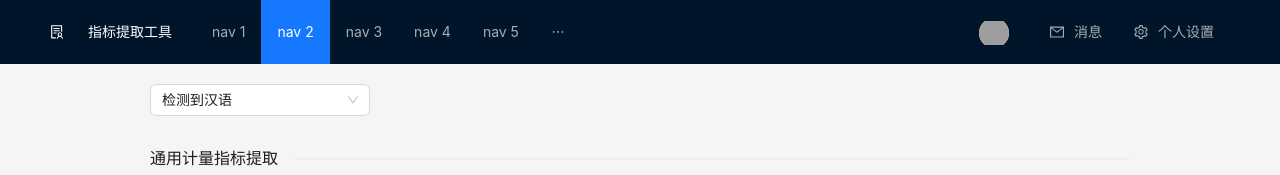
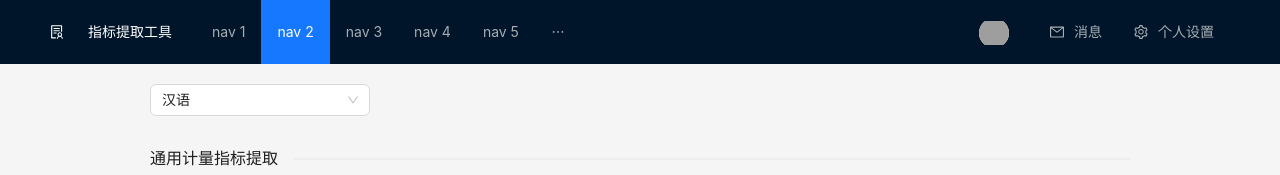
Before and after one commit to tomato-wu/indicator-extraction-tool, a React (Create React App) app: page /#/ in a window 1280 px wide. Shown: the top 175 px of the page. Built offline with nearby package versions, Linux system fonts and the light colour scheme; grey boxes are pictures that could not be loaded.

Commit message:
feat:语种识别功能完整

```diff
--- a/src/components/selectBar.js
+++ b/src/components/selectBar.js
@@ -23,8 +23,12 @@ function SelectBar() {
   }
   // 输入框输入触发的回调
   const onTextChange = (e) => {
-    setStr(e.target.value);
-    loadDebounce(e.target.value);
+    if (e.target.value !== "") {
+      setStr(e.target.value);
+      loadDebounce(e.target.value);
+    } else {
+      setStr(e.target.value);
+    }
   };
   // 输入框进行防抖处理
   function debounce(func, wait = 1000) {
@@ -84,23 +88,24 @@ function SelectBar() {
     <>
       <Space size="large">
         <Select
-          defaultValue="检测到汉语"
+          defaultValue="zh"
           style={{
             width: 220,
           }}
           onChange={handleChange}
+          value={menu}
           options={[
             {
               value: "zh",
-              label: "检测到汉语",
+              label: "汉语",
             },
             {
               value: "en",
-              label: "检测到英语",
+              label: "英语",
             },
             {
               value: "3",
-              label: "检测到越南语",
+              label: "越南语",
             },
           ]}
         />
```
